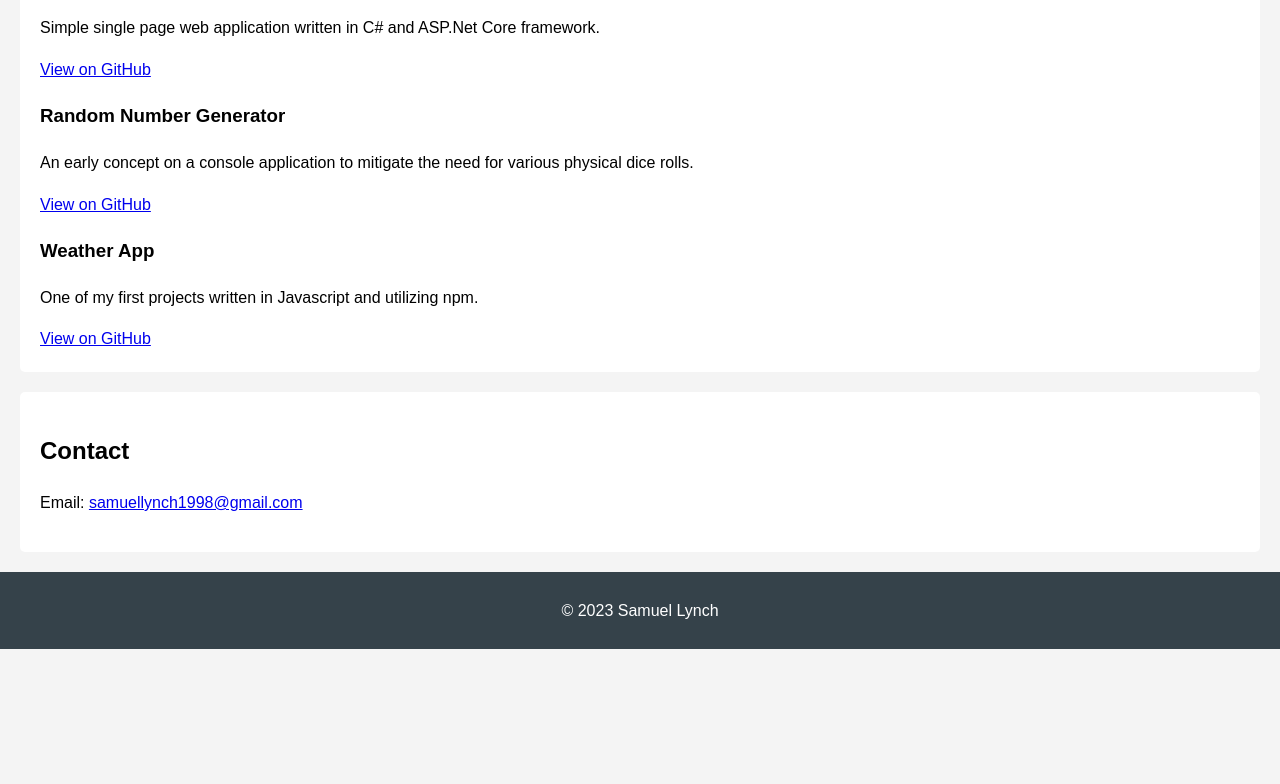
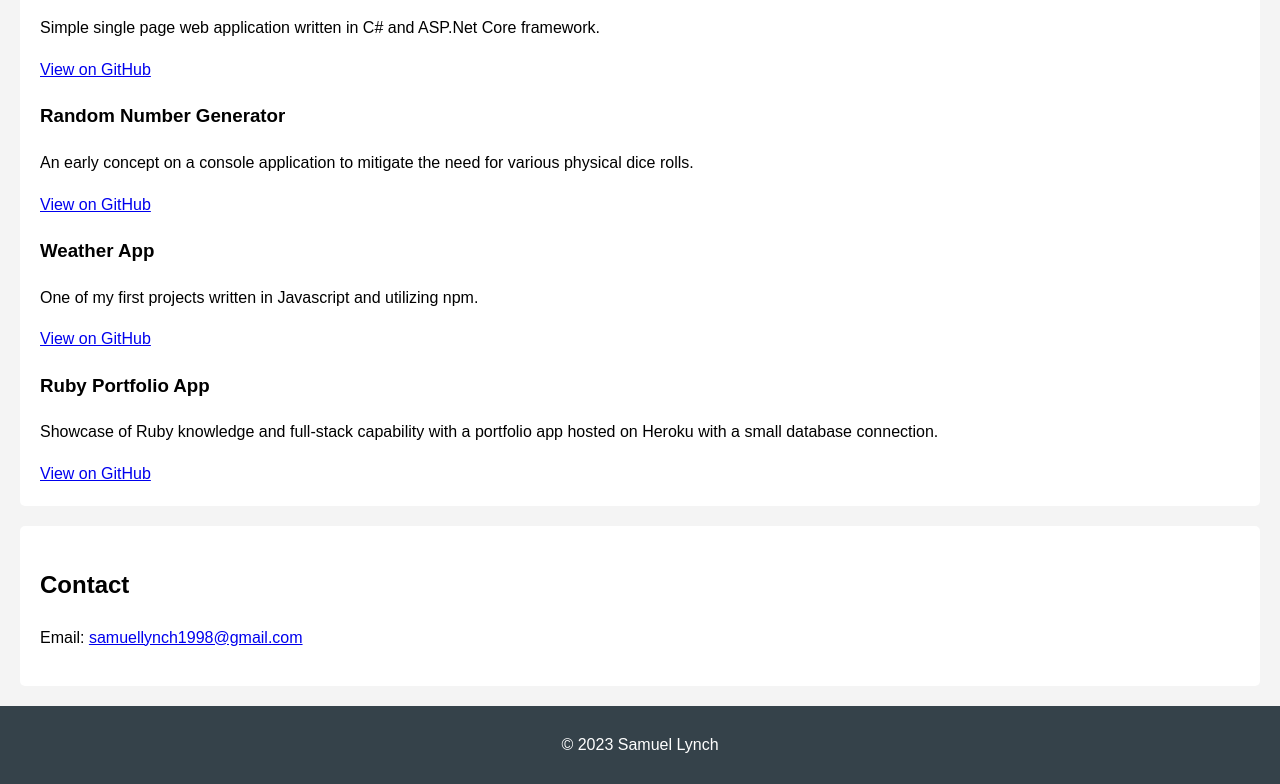
Before and after one commit to samlynchmww/samlynchmww.github.io, a plain HTML site: page index.html in a window 1280 px wide. Shown: the part 683-1467 px from the top of the page. Before the commit the page ends 1332 px from the top, so only its background shows below. Drawn offline with Linux system fonts and the light colour scheme.

Commit message:
added more projects

```diff
--- a/index.html
+++ b/index.html
@@ -44,6 +44,11 @@
             <p>One of my first projects written in Javascript and utilizing npm.</p>
             <a href="https://github.com/samclynch/simple-sam-weather-app" target="_blank">View on GitHub</a>
         </div>
+        <div class="project">
+            <h3>Ruby Portfolio App</h3>
+            <p>Showcase of Ruby knowledge and full-stack capability with a portfolio app hosted on Heroku with a small database connection.</p>
+            <a href="https://github.com/samclynch/portfolio-app" target="_blank">View on GitHub</a>
+        </div>
         <!-- Add more projects as needed -->
     </section>
     <section id="contact">
```
